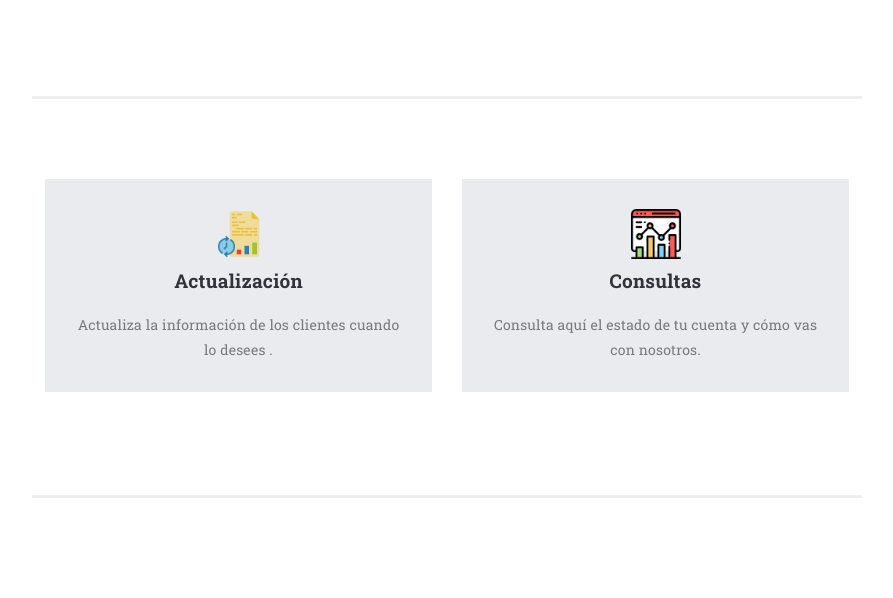
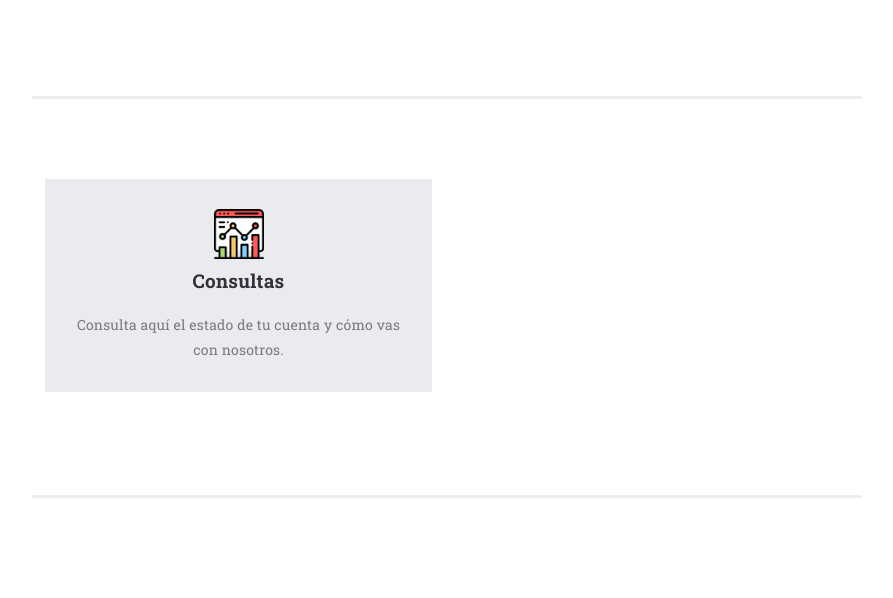
Before and after one commit to andreyhernandez/SRPC, a Flask app: page / in a window 1280 px wide. Shown: the part 585-1183 px from the top of the page, without its empty margins (318-1211 px from the left). Run offline with Flask 3, Linux system fonts and the light colour scheme; parts of the project's set-up code (start-up, migrations or seed data) failed here and were passed over; some libraries are stand-ins or nearby versions.

Commit message:
ajustes ventana de inicio

```diff
--- a/templates/index.html
+++ b/templates/index.html
@@ -29,16 +29,7 @@
   <div class="container-fluid">
     <div class="row">
       <div class="col-md-6">
-        <a href="{{url_for('contact')}}">
-        <div class="service-item fivth-item">
-          <div class="icon"></div>
-          <h4>Actualización</h4>
-          <p>Actualiza la información de los clientes cuando lo desees  .</p>
-        </div>
-        </a>
-      </div>
-      <div class="col-md-6">
-        <a href="{{url_for('contact')}}">
+        <a href="{{url_for('survey')}}">
         <div class="service-item sixth-item">
           <div class="icon"></div>
             <h4>Consultas</h4>
```
